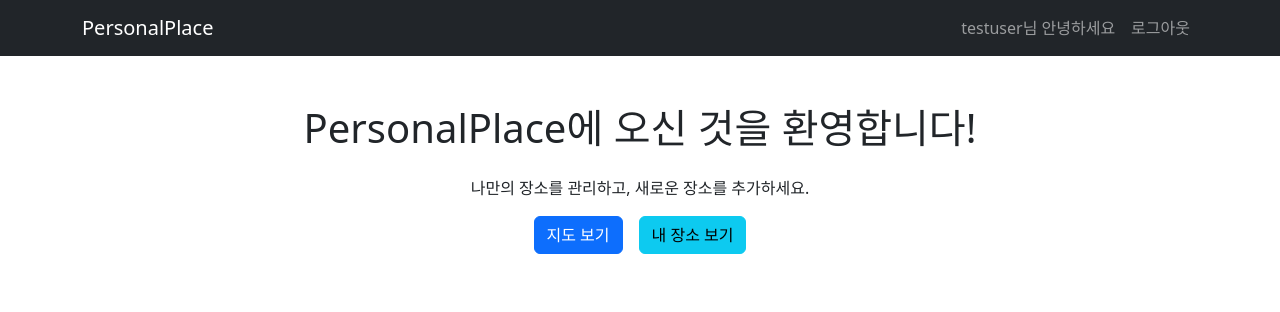
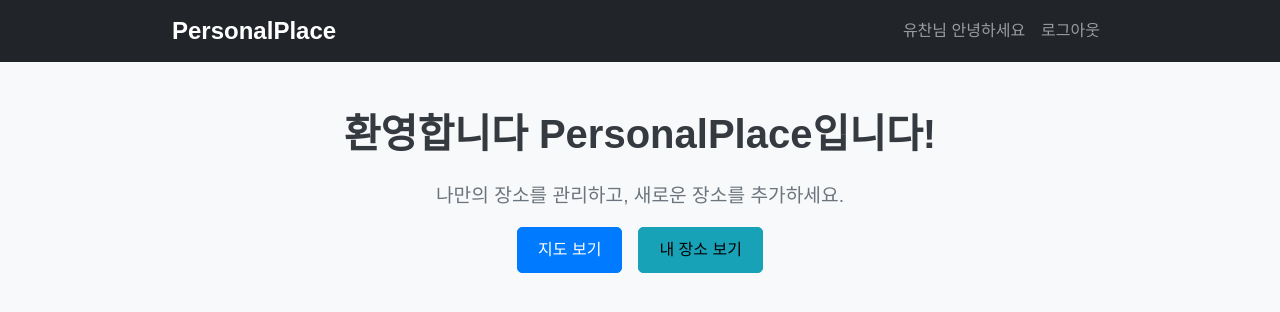
Before and after one commit to ghost-98/PersonalPlace, a Flask app: page / in a window 1280 px wide. Shown: the top 312 px of the page. Run offline with Flask 3, Linux system fonts and the light colour scheme; a user stored in the database is signed in.

```diff
--- a/app/templates/main/index.html
+++ b/app/templates/main/index.html
@@ -6,6 +6,65 @@
     <title>PersonalPlace - 내 장소 관리</title>
     <!-- Bootstrap CSS -->
     <link href="https://cdn.jsdelivr.net/npm/bootstrap@5.3.0/dist/css/bootstrap.min.css" rel="stylesheet">
+    <style>
+        /* Custom Styles */
+        body {
+            background-color: #f8f9fa;  /* 부드러운 회색 배경 */
+            font-family: 'Arial', sans-serif;
+        }
+
+        .navbar {
+            background-color: #343a40; /* 네이비 블랙 */
+        }
+
+        .navbar-brand {
+            font-weight: bold;
+            font-size: 1.5rem;  /* 로고 크기 조정 */
+        }
+
+        .container {
+            max-width: 960px;
+        }
+
+        h1 {
+            font-size: 2.5rem;
+            color: #343a40;
+            font-weight: bold;
+        }
+
+        p {
+            font-size: 1.2rem;
+            color: #6c757d;
+        }
+
+        .btn-primary {
+            background-color: #007bff;
+            border-color: #007bff;
+            font-size: 1rem;
+            padding: 10px 20px;
+            border-radius: 5px;
+            transition: background-color 0.3s ease, transform 0.3s ease;
+        }
+
+        .btn-primary:hover {
+            background-color: #0056b3;
+            transform: translateY(-2px);  /* 버튼 호버 시 약간 올라가는 효과 */
+        }
+
+        .btn-info {
+            background-color: #17a2b8;
+            border-color: #17a2b8;
+            font-size: 1rem;
+            padding: 10px 20px;
+            border-radius: 5px;
+            transition: background-color 0.3s ease, transform 0.3s ease;
+        }
+
+        .btn-info:hover {
+            background-color: #138496;
+            transform: translateY(-2px);  /* 버튼 호버 시 약간 올라가는 효과 */
+        }
+    </style>
 </head>
 <body>
     <!-- 네비게이션 바 -->
@@ -20,7 +79,7 @@
                     {% if current_user.is_authenticated %}
                         <!-- 사용자 이름과 인사 -->
                         <li class="nav-item">
-                            <span class="nav-link">{{ current_user.username }}님 안녕하세요</span>
+                            <span class="nav-link">{{ current_user.name }}님 안녕하세요</span>
                         </li>
                         <li class="nav-item">
                             <a class="nav-link" href="{{ url_for('auth.logout') }}">로그아웃</a>
@@ -42,7 +101,7 @@
     <div class="container mt-5">
         <div class="row justify-content-center">
             <div class="col-md-8 text-center">
-                <h1 class="mb-4">PersonalPlace에 오신 것을 환영합니다!</h1>
+                <h1 class="mb-4">환영합니다 PersonalPlace입니다!</h1>
                 <p>나만의 장소를 관리하고, 새로운 장소를 추가하세요.</p>
                 <div class="d-flex justify-content-center gap-3">
                     <a href="/maps_main" class="btn btn-primary">지도 보기</a>
```
Also changed, not shown: app/static/main/main_scripts.js (+41 -0 lines), app/static/main/main_styles.css (+29 -0 lines), app/templates/main/maps_main.html (+16 -4 lines), app/templates/main/my_places.html (+8 -7 lines), app/app.db.
